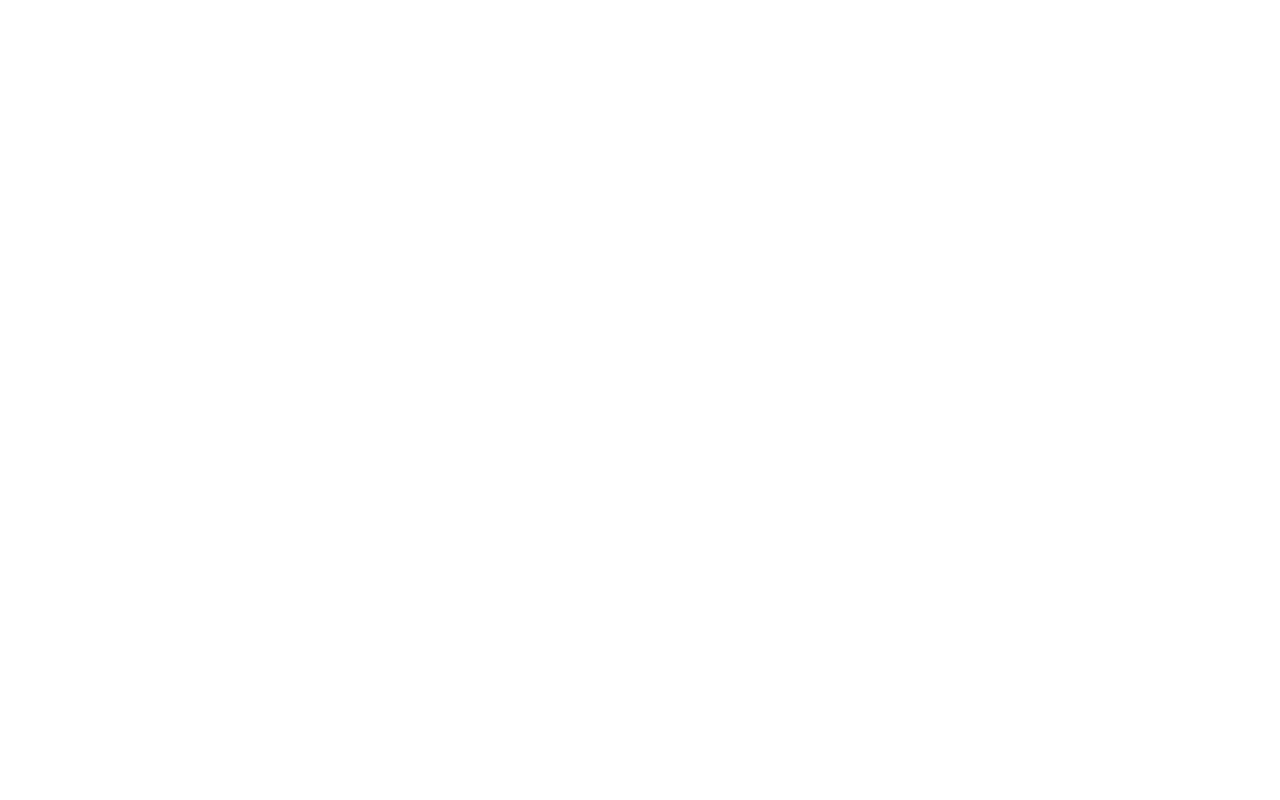
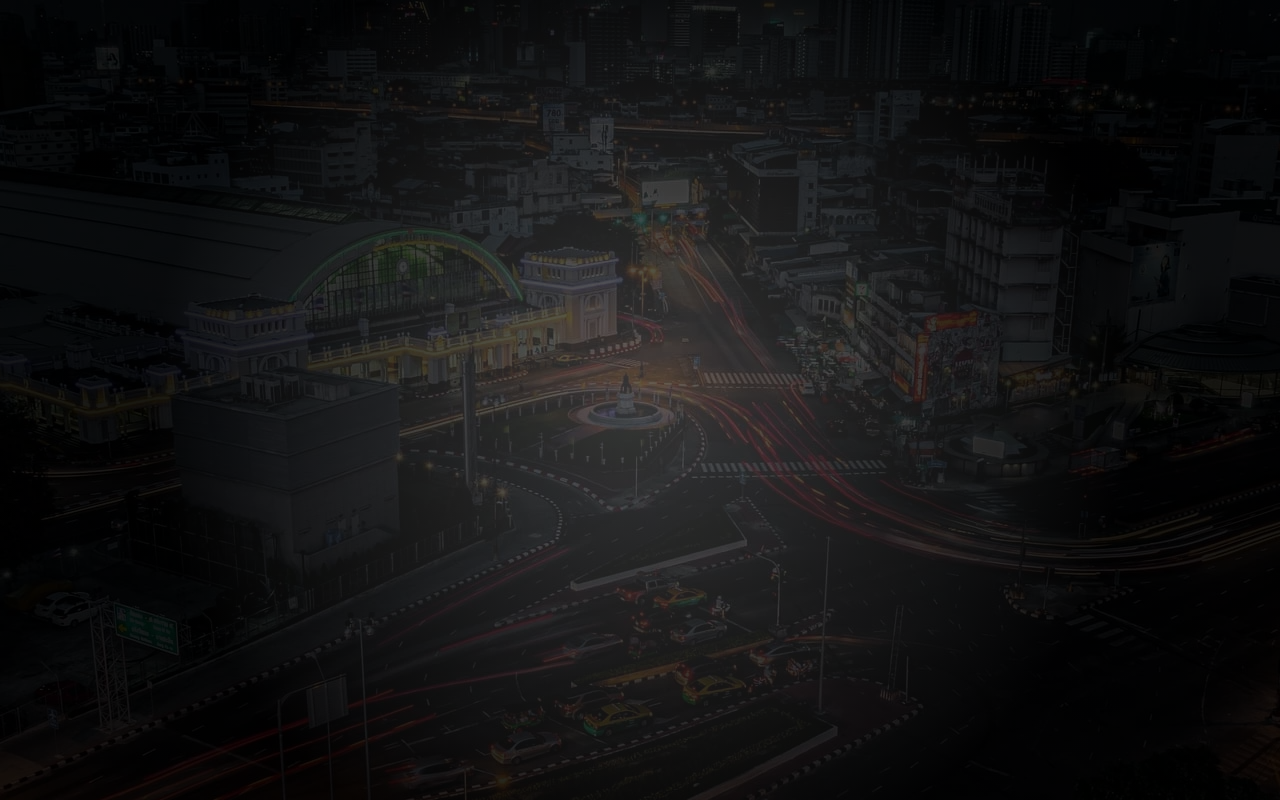
Before and after one commit to Maciej86/panel-login, a plain HTML site: page index.html in a window 1280 px wide. Drawn offline with Linux system fonts and the light colour scheme.

Commit message:
Added background image

```diff
--- a/css/style.css
+++ b/css/style.css
@@ -10,5 +10,18 @@ html {
 }
 
 .pageTemplate {
+  height: 100%;
+  margin: 0;
+  background: url("../images/background.webp") center no-repeat;
   font-family: "Rajdhani", sans-serif;
 }
+
+.pageTemplate__shdow {
+  width: 100%;
+  height: 100%;
+  background: radial-gradient(
+    circle,
+    rgba(66, 66, 66, 0.8) 0%,
+    rgba(0, 0, 0, 0.9) 65%
+  );
+}
--- a/index.html
+++ b/index.html
@@ -14,5 +14,7 @@
 
     <link rel="stylesheet" href="css/style.css" />
   </head>
-  <body class="pageTemplate"></body>
+  <body class="pageTemplate">
+    <div class="pageTemplate__shdow"></div>
+  </body>
 </html>
```
Also changed, not shown: images/background.webp (added).
